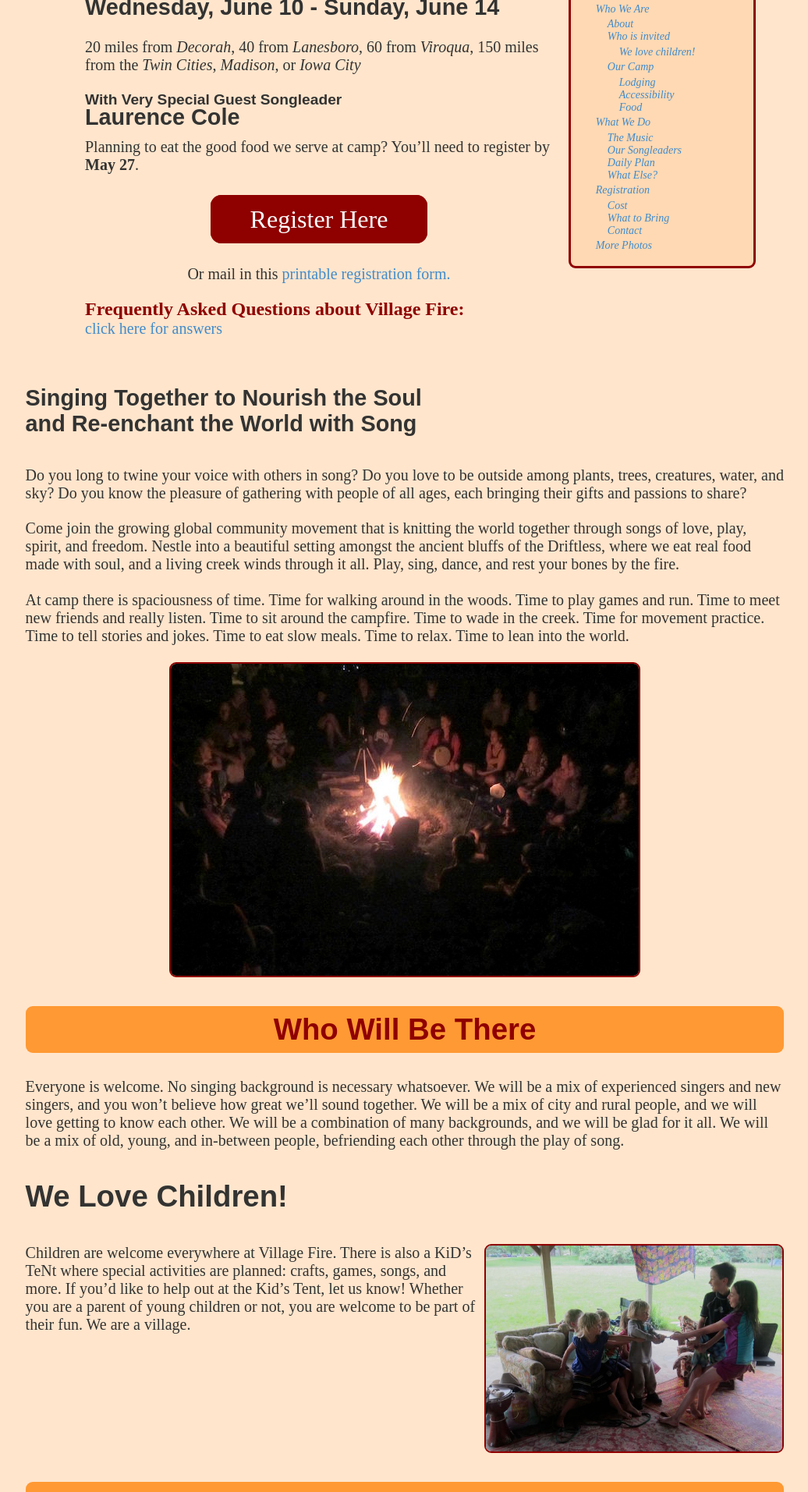
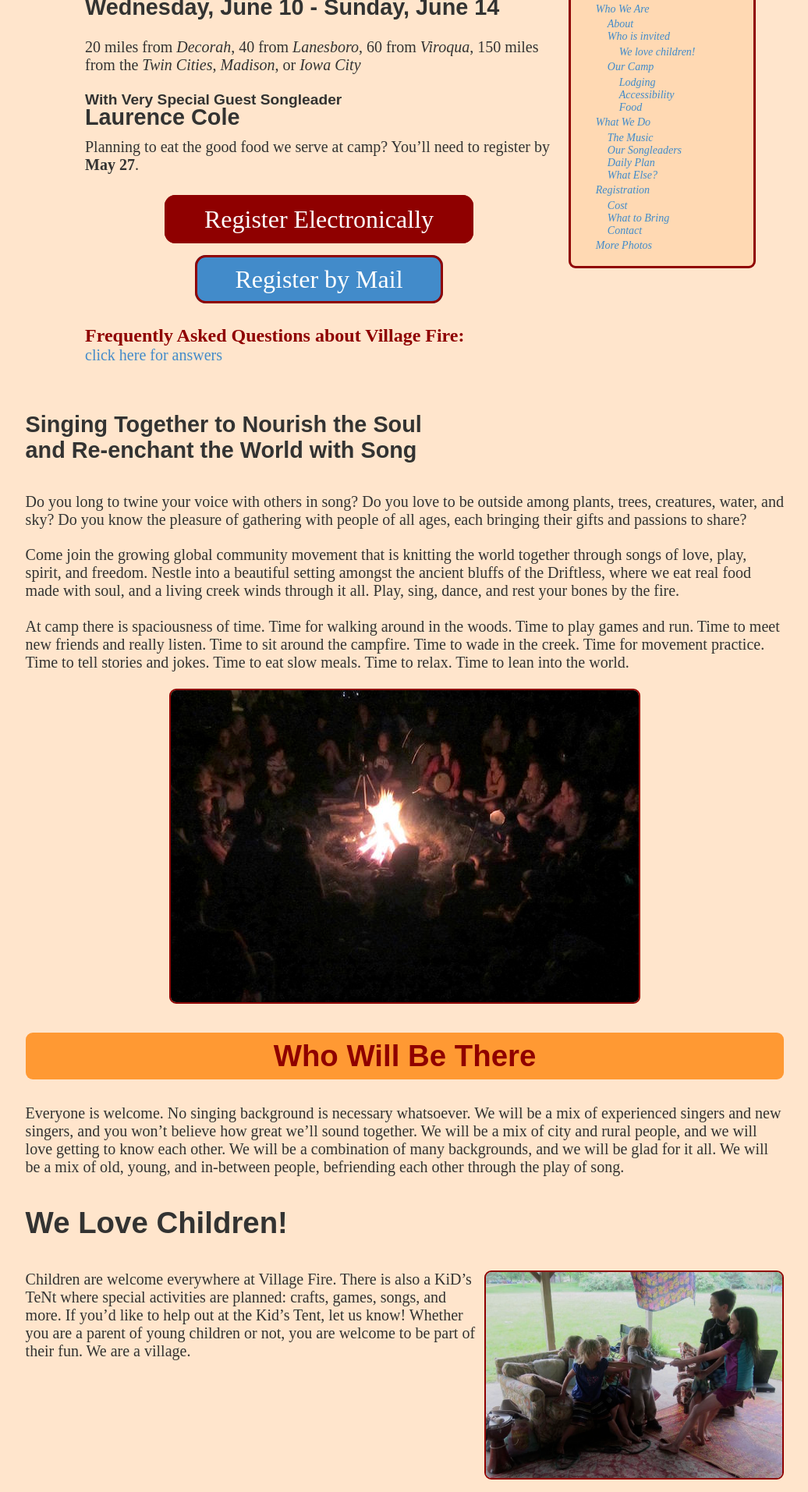
Before and after one commit to neilmb/villagefire, a Jekyll site: the page built from index.md, in a window 1280 px wide. Shown: the part 498-2411 px from the top of the page at 78% size, without its empty margins (121-1157 px from the left). Built offline with Jekyll 4.4.1, drawn with Linux system fonts in a browser that asks for light colours; some web fonts are replaced.

Commit message:
two register buttons

```diff
--- a/_layouts/home.html
+++ b/_layouts/home.html
@@ -26,11 +26,12 @@
 
         <div>Planning to eat the good food we serve at camp?
             You’ll need to register by <b>May 27</b>.</div>
-        <div id="btn"><a
-             href="http://villagefiresinging.eventbrite.com/">Register Here</a></div>
+        <div class="btn"><a
+             href="http://villagefiresinging.eventbrite.com/">Register
+             Electronically</a></div>
 
-        <p class="center">Or mail in this <a href="images/signupform2015.pdf">printable
-            registration form.</a></p>
+        <div class="btn"><a  style="background-color: #428BCA;" href="images/signupform2015.pdf">Register by
+                Mail</a></div>
 
         <p><b style="color:#8F0000;font-size:120%;">Frequently Asked Questions about Village
             Fire:</b><br/> <a href="images/FAQVillageFire.pdf">click here for
--- a/assets/css/main.css
+++ b/assets/css/main.css
@@ -669,34 +669,6 @@ svg:not(:root) {
   float: left;
   width: 100%;
 }
-/* Buttons ============================================== */
-.btn {
-  display: inline-block;
-  margin-bottom: 20px;
-  padding: 8px 20px;
-  font-size: 14px;
-  font-size: 0.7rem;
-  background-color: #111111;
-  color: #ffffff;
-  border: 2px solid #111111 !important;
-  -webkit-border-radius: 4px;
-  -moz-border-radius: 4px;
-  border-radius: 4px;
-}
-.btn:visited {
-  color: #ffffff;
-}
-.btn:hover {
-  background-color: #ffffff;
-  color: #111111;
-}
-.btn:active {
-  -webkit-transform: translate(0, 2px);
-  -moz-transform: translate(0, 2px);
-  -ms-transform: translate(0, 2px);
-  -o-transform: translate(0, 2px);
-  transform: translate(0, 2px);
-}
 /* Well ================================================= */
 .well {
   min-height: 20px;
@@ -1113,12 +1085,12 @@ index img {
 .headbox #twocolumn li {
   padding-left: 10px;
 }
-.headbox #btn {
+.headbox .btn {
   text-align: center;
   margin-top: 2em;
   margin-bottom: 2em;
 }
-.headbox #btn a {
+.headbox .btn a {
   border: 3px solid #8f0000;
   -webkit-border-radius: 14px;
   -moz-border-radius: 14px;
@@ -1129,6 +1101,27 @@ index img {
   padding: 10px 1.5em;
   color: #ffffff;
 }
+/* Buttons ============================================== */
+/*.btn {
+  display: inline-block;
+  margin-bottom: 20px;
+  padding: 8px 20px;
+  .font-rem(14);
+  background-color: @black;
+  color: @white;
+  border: 2px solid @black !important;
+  .rounded(4px);
+  &:visited {
+    color: @white;
+  }
+  &:hover {
+    background-color: @white;
+    color: @black;
+  }
+  &:active {
+    .translate(0, 2px);
+  }
+} */
 .image-wrap {
   position: relative;
   margin-bottom: 2em;
```
Also changed, not shown: assets/less/elements.less (+0 -21 lines), assets/less/page.less (+23 -1 lines).
